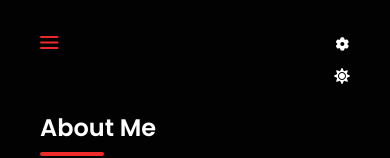
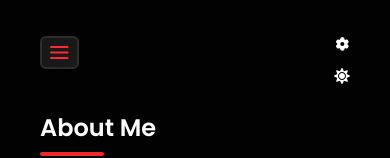
Before and after one commit to BeniSamuel/Beni_Portfolio, a React (Vite) app: page /about in a window 390 px wide. Shown: the top 158 px of the page. Built offline with nearby package versions, Linux system fonts and the light colour scheme.

Commit message:
finished responsiveness

```diff
--- a/src/pages/About/About.tsx
+++ b/src/pages/About/About.tsx
@@ -1,14 +1,85 @@
-import React, { useRef } from "react";
+import React, { useState, useRef } from "react";
 import { motion, useInView } from "framer-motion";
 import DashMain from "../../components/Dashboard/DashMain";
 import ThemeControls from "../../components/Theme/ThemeControls";
 import { useThemeColors } from "../../hooks/useThemeColors";
 import menu from "../../assets/Dashboard/menu.svg";
+import { useNavigate, useLocation } from "react-router-dom";
+import MobileNav from "../../components/Dashboard/MobileNav";
+
+import Homeicon from "../../assets/Dashboard/HomeIcon.svg";
+import HomeiconActive from "../../assets/Dashboard/HomeINotActive.svg";
+import Abouticon from "../../assets/Dashboard/AboutIcon.svg";
+import AboutActive from "../../assets/Dashboard/AboutActive.svg";
+import Serviceicon from "../../assets/Dashboard/ServiceIcon.svg";
+import ServiceActive from "../../assets/Dashboard/ServiceActive.svg";
+import Projecticon from "../../assets/Dashboard/ProjectsIcon.svg";
+import ProjectActive from "../../assets/Dashboard/ProjectsActive.svg";
+import Contacticon from "../../assets/Dashboard/ContactIcon.svg";
+import ContactActive from "../../assets/Dashboard/ContactActive.svg";
 
 const About: React.FC = () => {
   const ref = useRef(null);
   const isInView = useInView(ref, { once: true, margin: "-100px" });
   const { themeColor } = useThemeColors();
+
+  const navigate = useNavigate();
+  const location = useLocation();
+
+  const [isMobileMenuOpen, setIsMobileMenuOpen] = useState(false);
+  const [activeTab, setActiveTab] = useState("");
+
+  const navItems = [
+    {
+      id: "home",
+      icon: Homeicon,
+      activeIcon: HomeiconActive,
+      label: "Home",
+      route: "/",
+    },
+    {
+      id: "about",
+      icon: Abouticon,
+      activeIcon: AboutActive,
+      label: "About",
+      route: "/about",
+    },
+    {
+      id: "service",
+      icon: Serviceicon,
+      activeIcon: ServiceActive,
+      label: "Service",
+      route: "/service",
+    },
+    {
+      id: "projects",
+      icon: Projecticon,
+      activeIcon: ProjectActive,
+      label: "Projects",
+      route: "/projects",
+    },
+    {
+      id: "contact",
+      icon: Contacticon,
+      activeIcon: ContactActive,
+      label: "Contact",
+      route: "/contact",
+    },
+  ];
+
+  React.useEffect(() => {
+    const path = location.pathname;
+    if (path === "/") setActiveTab("home");
+    else if (path.startsWith("/about")) setActiveTab("about");
+    else if (path.startsWith("/service")) setActiveTab("service");
+    else if (path.startsWith("/projects")) setActiveTab("projects");
+    else if (path.startsWith("/contact")) setActiveTab("contact");
+  }, [location.pathname]);
+
+  const handleNavigation = (tab: string, route: string) => {
+    setActiveTab(tab);
+    navigate(route);
+  };
 
   const containerVariants = {
     hidden: { opacity: 0 },
@@ -32,16 +103,47 @@ const About: React.FC = () => {
     },
   };
 
+  const getColorFilter = (hex: string): string => {
+    const colorFilters: Record<string, string> = {
+      "#ED2929":
+        "invert(27%) sepia(91%) saturate(2878%) hue-rotate(346deg) brightness(104%) contrast(97%)", // Red
+      "#22C55E":
+        "invert(68%) sepia(95%) saturate(427%) hue-rotate(88deg) brightness(118%) contrast(85%)", // Green
+      "#3B82F6":
+        "invert(48%) sepia(99%) saturate(2476%) hue-rotate(202deg) brightness(98%) contrast(96%)", // Blue
+      "#F97316":
+        "invert(60%) sepia(98%) saturate(2476%) hue-rotate(1deg) brightness(102%) contrast(96%)", // Orange
+    };
+
+    return colorFilters[hex] || "brightness(0) saturate(100%) invert(1)";
+  };
+
   return (
     <div className="relative overflow-hidden">
+      <MobileNav
+        isOpen={isMobileMenuOpen}
+        onClose={() => setIsMobileMenuOpen(false)}
+        navItems={navItems}
+        activeTab={activeTab}
+        onNavigate={handleNavigation}
+        themeColor={themeColor}
+        getColorFilter={getColorFilter}
+      />
+
       <DashMain>
         <div className="py-16 pl-10 relative">
           <motion.div
-            className="absolute top-9 left-10 cursor-pointer md:hidden z-20"
+            onClick={() => setIsMobileMenuOpen(true)}
+            className="absolute top-9 left-10 cursor-pointer md:hidden z-20 flex flex-col items-center justify-center
+                       bg-gradient-to-br from-[#171717] to-[#1a1a1a] border-[#2F2C2C] border-2 p-2 rounded-md"
             whileHover={{ scale: 1.1 }}
             whileTap={{ scale: 0.9 }}
           >
-            <img src={menu} alt="menu" />
+            <img
+              src={menu}
+              alt="menu"
+              style={{ filter: getColorFilter(themeColor) }}
+            />
           </motion.div>
           <ThemeControls />
 
```
